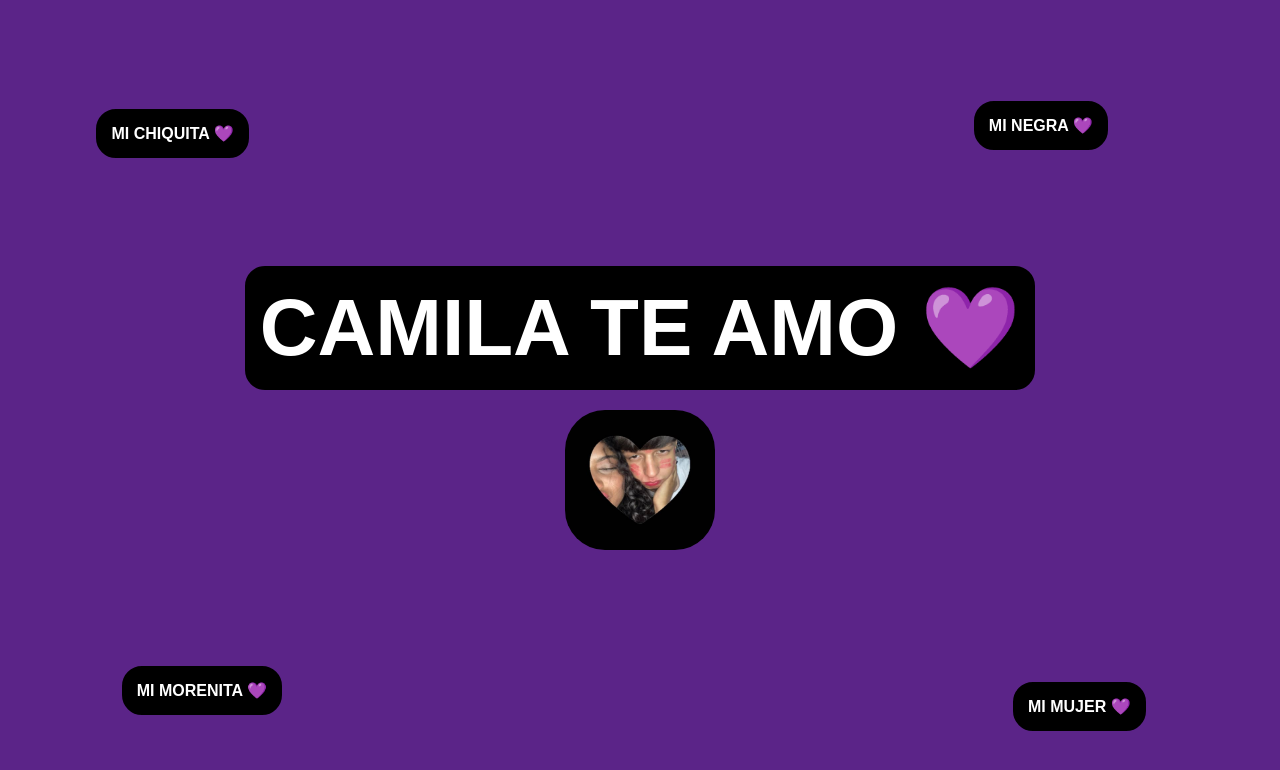
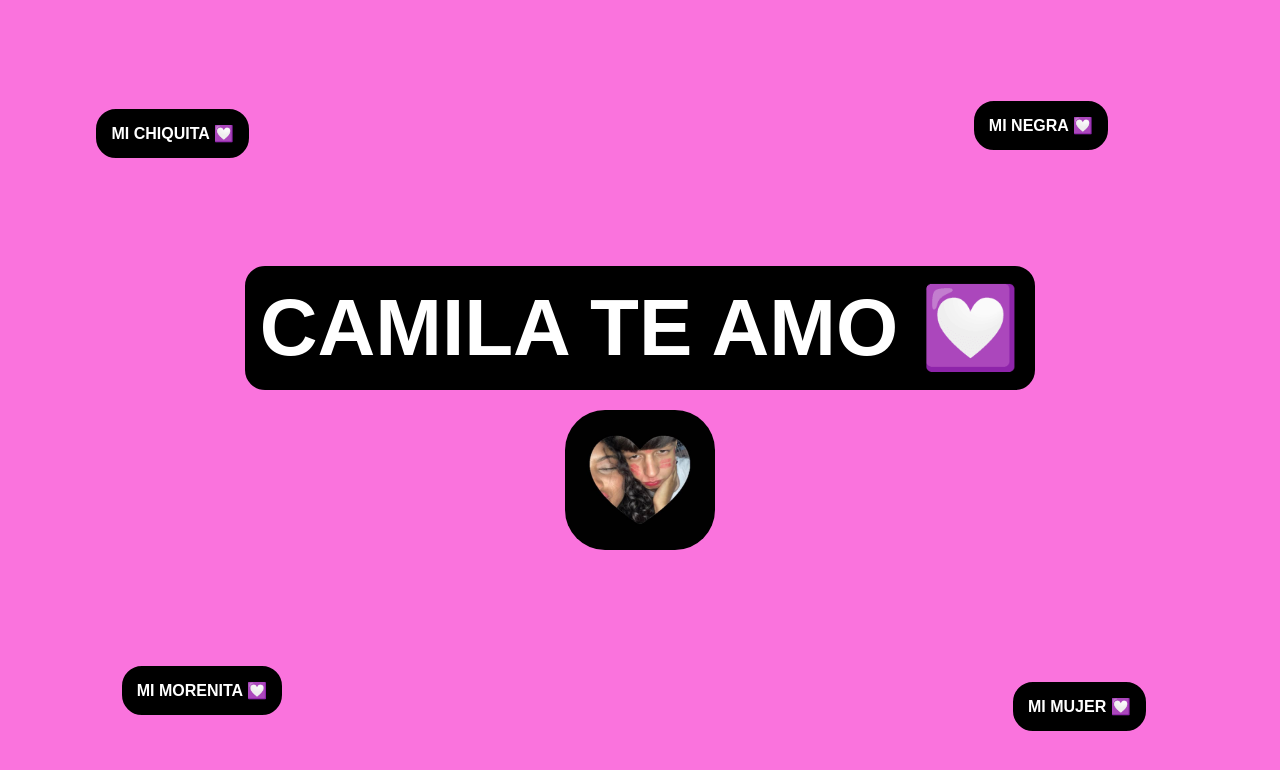
Before and after one commit to cesarlaviery/Te-Amo-Camila, a plain HTML site: page index.html in a window 1280 px wide. Drawn offline with Linux system fonts and the light colour scheme.

Commit message:
update data

```diff
--- a/index.html
+++ b/index.html
@@ -7,11 +7,11 @@
     <title>Camila Te Amo</title>
 </head>
 <body>
-    <h1>Camila Te Amo 💜</h1>
+    <h1>Camila Te Amo 💟</h1>
     <img src="img/Corazon.jpeg" alt="Te Amo">
-    <h4 class="uno">Mi chiquita 💜</h4>
-    <h4 class="dos">Mi Negra 💜</h4>
-    <h4 class="tres">Mi morenita 💜</h4>
-    <h4 class="cuatro">Mi mujer 💜</h4>
+    <h4 class="uno">Mi chiquita 💟</h4>
+    <h4 class="dos">Mi Negra 💟</h4>
+    <h4 class="tres">Mi morenita 💟</h4>
+    <h4 class="cuatro">Mi mujer 💟</h4>
 </body>
 </html>
--- a/styles.css
+++ b/styles.css
@@ -6,7 +6,7 @@ body {
     gap: 20px;
     align-items: center;
     font-family: sans-serif;
-    background-color: rgb(91, 36, 136);
+    background-color: rgb(250, 115, 221);
     position: relative;
     overflow: hidden;
 }
```
